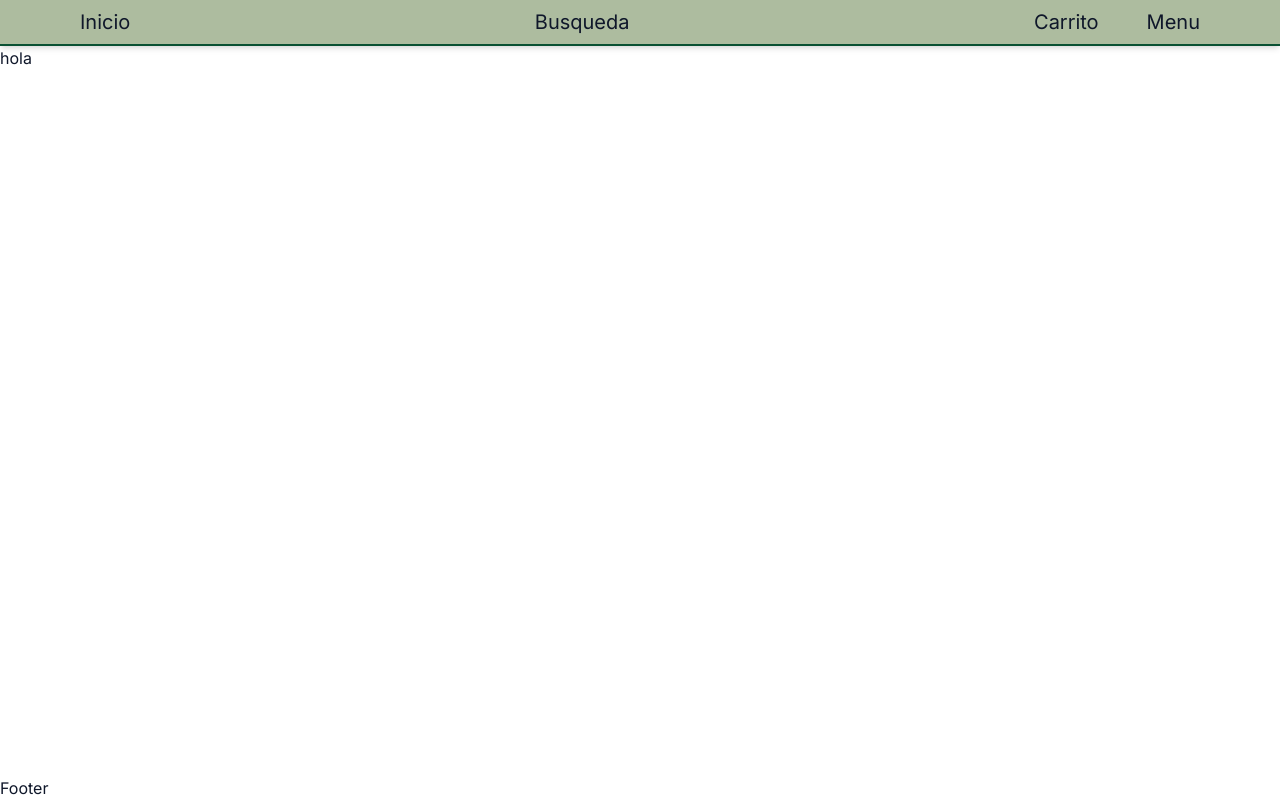
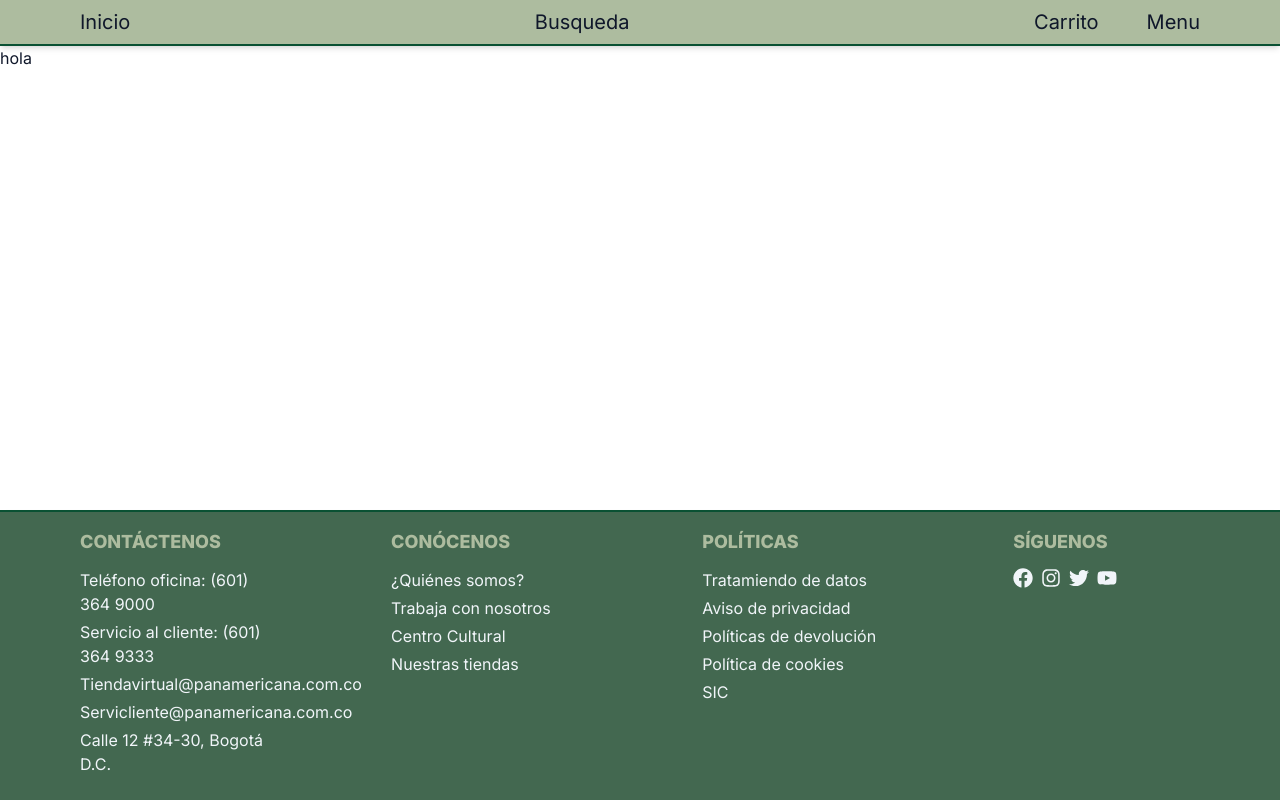
Before and after one commit to C0SS10/Papeleria, a Next.js app: page / in a window 1280 px wide. Built offline with nearby package versions, Linux system fonts and the light colour scheme.

Commit message:
Add Footer component and FooterList subcomponent 🧰

```diff
--- a/src/app/components/Footer.tsx
+++ b/src/app/components/Footer.tsx
@@ -1,7 +1,143 @@
+import Link from "next/link";
+import { FooterList } from "./FooterList";
+import { Section } from "./Section";
+import { FaFacebook, FaInstagram, FaTwitter, FaYoutube } from "react-icons/fa";
+
+interface ListType {
+  text: string;
+  href?: string;
+}
+
+const contactList: ListType[] = [
+  { text: "Teléfono oficina: (601) 364 9000" },
+  { text: "Servicio al cliente: (601) 364 9333" },
+  { text: "Tiendavirtual@panamericana.com.co", href: "mailto:" },
+  { text: "Servicliente@panamericana.com.co", href: "mailto:" },
+  { text: "Calle 12 #34-30, Bogotá D.C." },
+];
+
+const aboutList: ListType[] = [
+  { text: "¿Quiénes somos?", href: "/quienes-somos" },
+  {
+    text: "Trabaja con nosotros",
+    href: "https://www.panamericana.com.co/links-interes/trabaje-con-nosotros",
+  },
+  {
+    text: "Centro Cultural",
+    href: "https://www.panamericana.com.co/centro-cultural-y-empresarial",
+  },
+  {
+    text: "Nuestras tiendas",
+    href: "https://www.panamericana.com.co/nuestras-tiendas",
+  },
+];
+
+const policiesList: ListType[] = [
+  { text: "Tratamiendo de datos", href: "/habeas-data" },
+  { text: "Aviso de privacidad" },
+  { text: "Políticas de devolución", href: "/politicas-de-devolucion" },
+  { text: "Política de cookies" },
+  { text: "SIC", href: "https://www.sic.gov.co/" },
+];
+
 export default function Footer() {
-  return(
-    <footer className="">
-      <p>Footer</p>
+  return (
+    <footer className="bg-pistachio-400 text-slate-100 text-md mt-8 shadow-md border-pistachio-900 border-t-2">
+      <Section>
+        <div className="flex flex-col md:flex-row justify-between pt-4 pb-4">
+          <FooterList>
+            <h3 className="text-pistachio-200 text-lg font-extrabold mb-2">
+              CONTÁCTENOS
+            </h3>
+            {contactList.map((item, index) => (
+              <>
+                {item.href ? (
+                  <a
+                    key={index}
+                    href={`${item.href}${item.text}`}
+                    className="hover:underline text-base"
+                  >
+                    {item.text}
+                  </a>
+                ) : (
+                  <p key={index} className="text-base">
+                    {item.text}
+                  </p>
+                )}
+              </>
+            ))}
+          </FooterList>
+          <FooterList>
+            <h3 className="text-pistachio-200 text-lg font-extrabold mb-2">
+              CONÓCENOS
+            </h3>
+            {aboutList.map((item, index) => {
+              return (
+                <Link
+                  key={index}
+                  href={`${item.href}`}
+                  className="hover:underline text-base"
+                >
+                  {item.text}
+                </Link>
+              );
+            })}
+          </FooterList>
+          <FooterList>
+            <h3 className="text-pistachio-200 text-lg font-extrabold mb-2">
+              POLÍTICAS
+            </h3>
+            {policiesList.map((item, index) => (
+              <>
+                {item.href ? (
+                  <Link
+                    key={index}
+                    href={`${item.href}${item.text}`}
+                    className="hover:underline text-base"
+                  >
+                    {item.text}
+                  </Link>
+                ) : (
+                  <p key={index} className="text-base">
+                    {item.text}
+                  </p>
+                )}
+              </>
+            ))}
+          </FooterList>
+          <FooterList>
+            <h3 className="text-pistachio-200 text-lg font-extrabold mb-2">
+              SÍGUENOS
+            </h3>
+            <div className="flex flex-row gap-2">
+              <Link
+                href="https://es-la.facebook.com/Panamericana/"
+                className="text-xl hover:scale-125 ease-in transition-transform"
+              >
+                <FaFacebook />
+              </Link>
+              <Link
+                href="https://www.instagram.com/panamericana/?hl=es"
+                className="text-xl hover:scale-125 ease-in transition-transform"
+              >
+                <FaInstagram />
+              </Link>
+              <Link
+                href="https://twitter.com/panamericanalib"
+                className="text-xl hover:scale-125 ease-in transition-transform"
+              >
+                <FaTwitter />
+              </Link>
+              <Link
+                href="https://www.youtube.com/channel/UC99eMX0xxAO-Iv9WPLDJyhg"
+                className="text-xl hover:scale-125 ease-in transition-transform"
+              >
+                <FaYoutube />
+              </Link>
+            </div>
+          </FooterList>
+        </div>
+      </Section>
     </footer>
-  )
+  );
 }
--- /dev/null
+++ b/src/app/components/FooterList.tsx
@@ -0,0 +1,11 @@
+interface FooterListProps {
+  children: React.ReactNode
+}
+
+export const FooterList: React.FC<FooterListProps> = ({children}) => {
+  return(
+    <article className="w-full sm:w-1/2 md:w-1/4 lg:w-1/6 mb-2 flex flex-col gap-1">
+      {children}
+    </article>
+  )
+}
```
